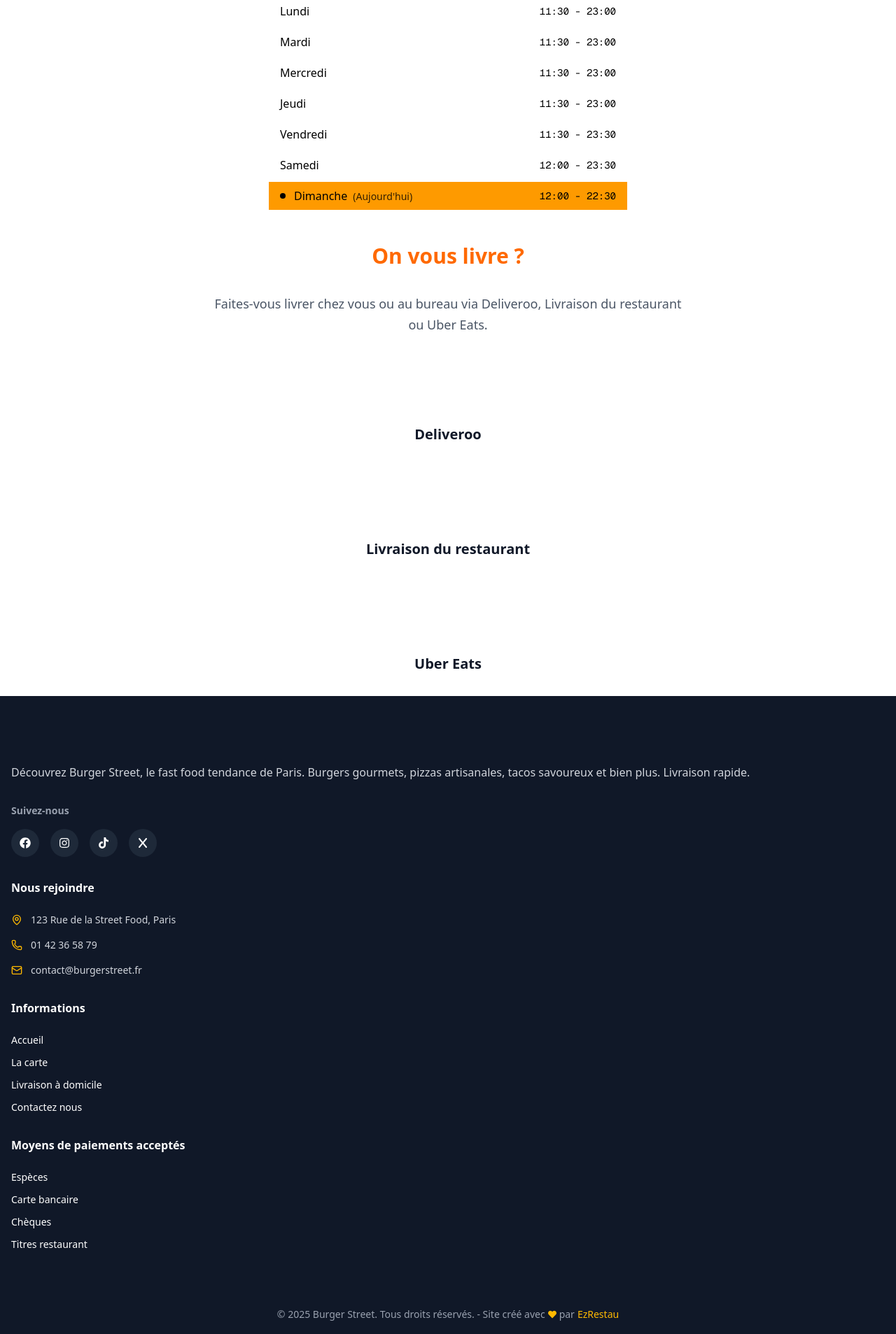
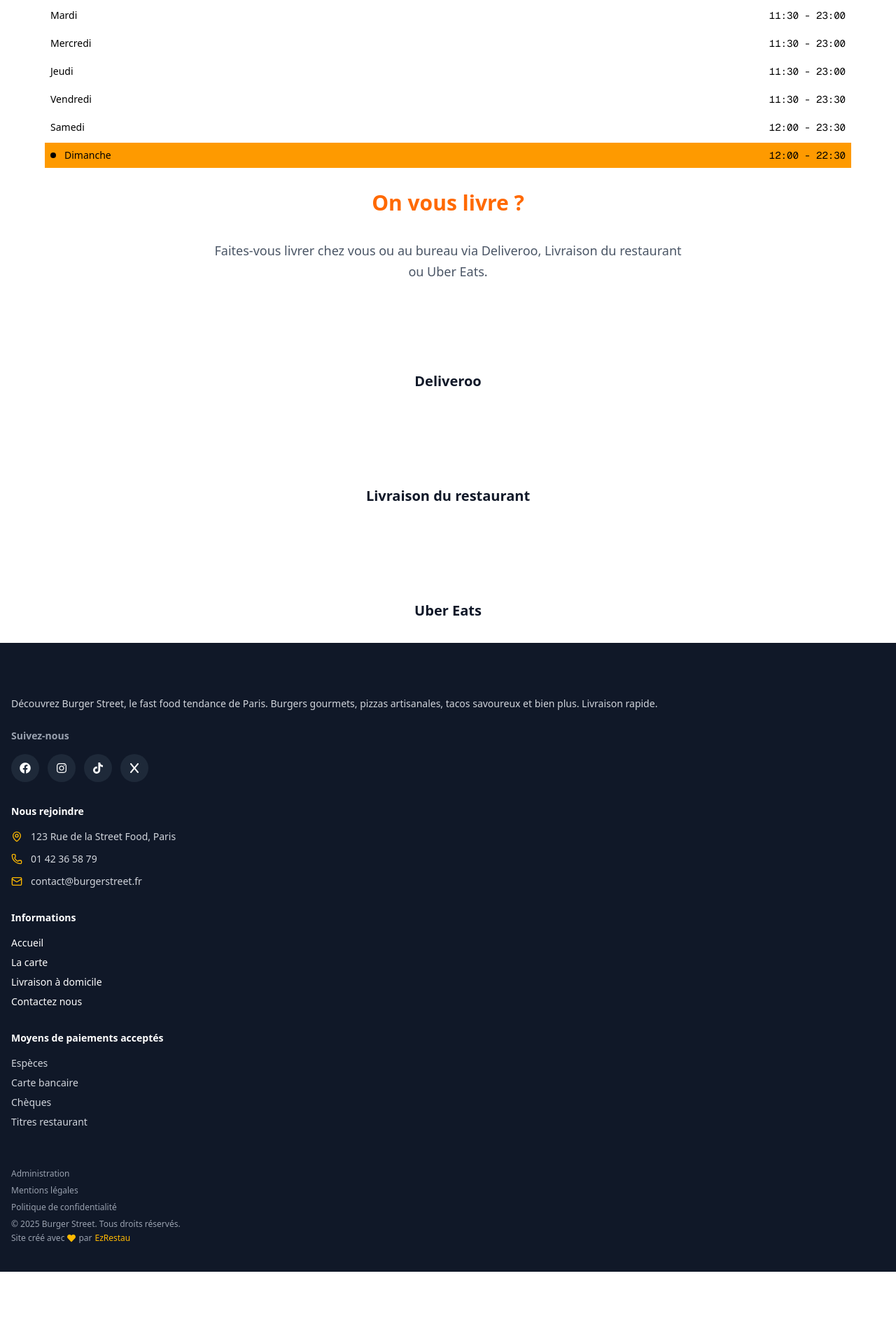
Before and after one commit to ayoubhat/ezrestau-front, a Next.js app: page /demo in a window 1280 px wide. Shown: the part 3480-5387 px from the top of the page at 70% size. After the commit the page ends 5298 px from the top, so only its background shows below. Built offline with nearby package versions, Linux system fonts and the light colour scheme.

Commit message:
Fix resopnsive page restaurant

```diff
--- a/app/dashboard/opening-hours/OpeningHoursForm.tsx
+++ b/app/dashboard/opening-hours/OpeningHoursForm.tsx
@@ -167,9 +167,104 @@
             return (
               <div
                 key={key}
-                className={`p-4 ${index !== DAYS.length - 1 ? "border-b" : ""}`}
+                className={`p-3 sm:p-4 ${
+                  index !== DAYS.length - 1 ? "border-b" : ""
+                }`}
               >
-                <div className="flex items-start justify-between">
+                {/* Mobile layout - stacked vertically */}
+                <div className="block sm:hidden">
+                  <div className="flex items-center justify-between mb-3">
+                    <span className="font-medium text-gray-900 text-sm">
+                      {label}
+                    </span>
+                    <FormField
+                      control={form.control}
+                      name={`opening_hours.${key}`}
+                      render={() => (
+                        <FormItem className="flex items-center gap-2">
+                          <FormControl>
+                            <Switch
+                              checked={isOpen}
+                              onCheckedChange={(checked) =>
+                                toggleDay(key, checked)
+                              }
+                            />
+                          </FormControl>
+                          {!isOpen && (
+                            <FormLabel className="text-gray-500 font-normal text-sm">
+                              Fermé
+                            </FormLabel>
+                          )}
+                        </FormItem>
+                      )}
+                    />
+                  </div>
+
+                  {isOpen && (
+                    <div className="space-y-3">
+                      {daySlots.map((slot, slotIndex) => (
+                        <div key={slotIndex} className="space-y-2">
+                          <div className="flex items-center gap-2">
+                            <Input
+                              type="time"
+                              value={slot.open}
+                              onChange={(e) =>
+                                updateTimeSlot(
+                                  key,
+                                  slotIndex,
+                                  "open",
+                                  e.target.value
+                                )
+                              }
+                              className="flex-1 min-w-0"
+                            />
+                            <span className="text-gray-500 text-sm px-1">
+                              à
+                            </span>
+                            <Input
+                              type="time"
+                              value={slot.close}
+                              onChange={(e) =>
+                                updateTimeSlot(
+                                  key,
+                                  slotIndex,
+                                  "close",
+                                  e.target.value
+                                )
+                              }
+                              className="flex-1 min-w-0"
+                            />
+                            {daySlots.length > 1 && (
+                              <Button
+                                type="button"
+                                variant="ghost"
+                                size="sm"
+                                onClick={() => removeTimeSlot(key, slotIndex)}
+                                className="p-1 h-8 w-8 text-red-600 hover:text-red-700 hover:bg-red-50 flex-shrink-0"
+                              >
+                                <Trash2 className="h-4 w-4" />
+                              </Button>
+                            )}
+                          </div>
+                        </div>
+                      ))}
+
+                      <Button
+                        type="button"
+                        variant="ghost"
+                        size="sm"
+                        onClick={() => addTimeSlot(key)}
+                        className="w-full text-blue-600 hover:text-blue-700 hover:bg-blue-50 text-sm"
+                      >
+                        <Plus className="h-4 w-4 mr-1" />
+                        Ajouter une plage horaire
+                      </Button>
+                    </div>
+                  )}
+                </div>
+
+                {/* Desktop layout - horizontal */}
+                <div className="hidden sm:flex items-start justify-between">
                   <div className="flex items-center gap-4 min-w-[200px]">
                     <span className="font-medium text-gray-900 min-w-[80px]">
                       {label}
@@ -264,7 +359,11 @@
           })}
         </div>
 
-        <Button type="submit" disabled={mutation.isPending}>
+        <Button
+          type="submit"
+          disabled={mutation.isPending}
+          className="w-full sm:w-auto"
+        >
           {mutation.isPending ? "Enregistrement..." : "Enregistrer"}
         </Button>
       </form>
--- a/app/demo/demo-restaurant.ts
+++ b/app/demo/demo-restaurant.ts
@@ -341,7 +341,10 @@
     zones: ["75001", "75002", "75003", "75004"],
   },
   opening_hours: {
-    monday: [{ open: "11:30", close: "23:00" }],
+    monday: [
+      { open: "11:30", close: "23:00" },
+      { open: "11:30", close: "23:00" },
+    ],
     tuesday: [{ open: "11:30", close: "23:00" }],
     wednesday: [{ open: "11:30", close: "23:00" }],
     thursday: [{ open: "11:30", close: "23:00" }],
--- a/app/demo/page.tsx
+++ b/app/demo/page.tsx
@@ -89,7 +89,7 @@
       .filter(Boolean) || [];
 
   return (
-    <div className="min-h-screen bg-white">
+    <div className="flex flex-col gap-4 min-h-screen bg-white">
       <Navbar restaurant={restaurant} />
       <Hero name={restaurant.name} />
       {hasMenu() && <MenuSection menu={restaurant.menu ?? []} />}
--- a/app/restaurants/[subdomain]/Footer.tsx
+++ b/app/restaurants/[subdomain]/Footer.tsx
@@ -47,23 +47,25 @@
 
   return (
     <footer className="bg-gray-900 text-white relative overflow-hidden">
-      <div className="relative z-10 max-w-7xl mx-auto px-4 sm:px-6 lg:px-8 pt-16 pb-6">
-        <div className="grid grid-cols-1 md:grid-cols-2 lg:grid-cols-4 gap-8 lg:gap-12">
-          <div className="lg:col-span-1">
-            <h3 className="text-2xl font-bold bg-gradient-to-r from-amber-400 to-red-500 bg-clip-text text-transparent">
+      <div className="relative z-10 max-w-7xl mx-auto px-4 sm:px-6 lg:px-8 pt-12 sm:pt-16 pb-6">
+        <div className="grid grid-cols-1 sm:grid-cols-2 lg:grid-cols-4 gap-8 lg:gap-12">
+          <div className="sm:col-span-2 lg:col-span-1">
+            <h3 className="text-xl sm:text-2xl font-bold bg-gradient-to-r from-amber-400 to-red-500 bg-clip-text text-transparent">
               {restaurantName}
             </h3>
 
-            <p className="text-gray-300 leading-relaxed mb-6">
+            {seo_description && (
+              <p className="text-gray-300 leading-relaxed mb-6 text-sm sm:text-base">
                 {seo_description}
               </p>
+            )}
 
             {socialLinks.length > 0 && (
-              <div className="mt-8">
+              <div className="mt-6 sm:mt-8">
                 <h5 className="text-sm font-semibold mb-4 text-gray-400">
                   Suivez-nous
                 </h5>
-                <div className="flex space-x-4">
+                <div className="flex flex-wrap gap-3 sm:gap-4">
                   {socialLinks.map((social, index) => (
                     <Link
                       key={index}
@@ -82,93 +84,121 @@
             )}
           </div>
 
-          <div>
-            <h4 className="text-md font-semibold mb-6 flex items-center space-x-2">
-              <span>Nous rejoindre</span>
+          <div className="sm:col-span-1 lg:col-span-1">
+            <h4 className="text-sm sm:text-md font-semibold mb-4 sm:mb-6">
+              Nous rejoindre
             </h4>
-            <div className="text-sm space-y-4">
+            <div className="text-sm space-y-3 sm:space-y-4">
               {fullAddress && (
-                <div className="flex items-center space-x-3 text-gray-300 hover:text-white transition-colors cursor-pointer">
-                  <MapPin className="w-4 h-4 text-amber-400" />
-                  <span>{fullAddress}</span>
+                <div className="flex items-start space-x-3 text-gray-300 hover:text-white transition-colors cursor-pointer">
+                  <MapPin className="w-4 h-4 text-amber-400 mt-0.5 flex-shrink-0" />
+                  <span className="break-words">{fullAddress}</span>
                 </div>
               )}
               {phone && (
                 <div className="flex items-center space-x-3 text-gray-300 hover:text-white transition-colors cursor-pointer">
-                  <Phone className="w-4 h-4 text-amber-400" />
-                  <span>{phone}</span>
+                  <Phone className="w-4 h-4 text-amber-400 flex-shrink-0" />
+                  <span className="break-all">{phone}</span>
                 </div>
               )}
               {email && (
                 <div className="flex items-center space-x-3 text-gray-300 hover:text-white transition-colors cursor-pointer">
-                  <Mail className="w-4 h-4 text-amber-400" />
-                  <span>{email}</span>
+                  <Mail className="w-4 h-4 text-amber-400 flex-shrink-0" />
+                  <span className="break-all">{email}</span>
                 </div>
               )}
             </div>
           </div>
 
-          <div>
-            <h4 className="text-md font-semibold mb-6">Informations</h4>
-            <ul className="text-sm space-y-3">
+          <div className="sm:col-span-1 lg:col-span-1">
+            <h4 className="text-sm sm:text-md font-semibold mb-4 sm:mb-6">
+              Informations
+            </h4>
+            <ul className="text-sm space-y-2 sm:space-y-3">
               <li>
-                <Link href="/demo">Accueil</Link>
+                <Link
+                  href="/demo"
+                  className="hover:text-amber-400 transition-colors"
+                >
+                  Accueil
+                </Link>
               </li>
               <li>
-                <Link href="/demo">La carte</Link>
+                <Link
+                  href="/demo"
+                  className="hover:text-amber-400 transition-colors"
+                >
+                  La carte
+                </Link>
               </li>
               <li>
-                <Link href="/demo">Livraison à domicile</Link>
+                <Link
+                  href="/demo"
+                  className="hover:text-amber-400 transition-colors"
+                >
+                  Livraison à domicile
+                </Link>
               </li>
               <li>
-                <Link href="/demo">Contactez nous</Link>
+                <Link
+                  href="/demo"
+                  className="hover:text-amber-400 transition-colors"
+                >
+                  Contactez nous
+                </Link>
               </li>
             </ul>
           </div>
 
           {paymentMethods.length > 0 && (
-            <div>
-              <h4 className="text-md font-semibold mb-6 flex items-center space-x-2">
-                <span>Moyens de paiements acceptés</span>
+            <div className="sm:col-span-2 lg:col-span-1">
+              <h4 className="text-sm sm:text-md font-semibold mb-4 sm:mb-6">
+                Moyens de paiements acceptés
               </h4>
-              <div className="text-sm space-y-3">
+              <div className="text-sm space-y-2 sm:space-y-3">
                 {paymentMethods.map((method, index) => (
-                  <p key={index}>{method}</p>
+                  <p key={index} className="text-gray-300">
+                    {method}
+                  </p>
                 ))}
               </div>
             </div>
           )}
         </div>
 
-        <div className="border-t border-gray-700 mt-12 pt-8">
-          <div className="flex flex-col md:flex-row justify-between items-center">
-            <p className="flex gap-1 text-gray-400 text-sm">
-              &copy; 2025 {restaurantName}. Tous droits réservés. - Site créé
-              avec <FaHeart className="w-3 h-5 text-amber-400" />
-              par
+        <div className="border-t border-gray-700 mt-8 sm:mt-12 pt-6 sm:pt-8">
+          <div className="flex flex-col space-y-4 md:flex-row md:justify-between md:items-center md:space-y-0 gap-2">
+            <div className="text-gray-400 text-xs sm:text-sm order-2 md:order-1">
+              <div className="flex flex-col sm:flex-row sm:items-center sm:gap-1">
+                <span>&copy; 2025 {restaurantName}. Tous droits réservés.</span>
+                <span className="flex items-center gap-1 mt-1 sm:mt-0">
+                  Site créé avec{" "}
+                  <FaHeart className="w-3 h-3 text-amber-400 inline" /> par{" "}
                   <Link
                     href={"/"}
                     className="text-amber-400 hover:text-amber-300 transition-colors font-medium hover:underline"
                   >
                     EzRestau
                   </Link>
-            </p>
-            <div className="flex space-x-6 mt-4 md:mt-0">
+                </span>
+              </div>
+            </div>
+            <div className="flex flex-col space-y-2 sm:flex-row sm:space-y-0 sm:space-x-4 md:space-x-6 order-1 md:order-2">
               <Link
                 href={"/sign-in"}
-                className="text-gray-400 hover:text-white transition-colors text-sm hover:underline"
+                className="text-gray-400 hover:text-white transition-colors text-xs sm:text-sm hover:underline"
               >
                 Administration
               </Link>
               <Link
                 href={"/mentions-legales"}
-                className="text-gray-400 hover:text-white transition-colors text-sm hover:underline"
+                className="text-gray-400 hover:text-white transition-colors text-xs sm:text-sm hover:underline"
               >
                 Mentions légales
               </Link>
               <Link
                 href={"/politique-confidentialite"}
-                className="text-gray-400 hover:text-white transition-colors text-sm hover:underline"
+                className="text-gray-400 hover:text-white transition-colors text-xs sm:text-sm hover:underline"
               >
                 Politique de confidentialité
               </Link>
--- a/app/restaurants/[subdomain]/Section.tsx
+++ b/app/restaurants/[subdomain]/Section.tsx
@@ -11,7 +11,7 @@
 }) => {
   return (
     <section
-      className={`flex flex-col justify-center items-center p-6 ${bgColor}`}
+      className={`flex flex-col justify-center items-center p-2 sm:p-6 w-full ${bgColor}`}
     >
       <div className="text-center">
         <h2 className="text-3xl md:text-4xl font-bold text-orange-500 mb-4">
@@ -22,7 +22,7 @@
           {description}
         </p>
       </div>
-      <div className="max-w-6xl">{children}</div>
+      <div className="w-full max-w-6xl">{children}</div>
     </section>
   );
 };
--- a/app/restaurants/[subdomain]/_sections/WorkingHours.tsx
+++ b/app/restaurants/[subdomain]/_sections/WorkingHours.tsx
@@ -31,11 +31,12 @@
 
   return (
     <SectionLayout title={title}>
-      <div className="w-full min-w-lg space-y-1">
+      <div className="flex justify-center w-full">
+        <div className="flex flex-col justify-center items-center w-full sm:max-w-md space-y-1">
           {hoursWithToday.map((schedule, index) => (
             <div
               key={index}
-            className={`flex items-center justify-between py-2 px-4 rounded-lg transition-all duration-200 ${
+              className={`w-full flex items-center justify-between py-2 px-2 rounded-lg transition-all duration-200 ${
                 schedule.isToday
                   ? "bg-amber-500 text-primary-foreground"
                   : "hover:bg-muted/50"
@@ -46,7 +47,7 @@
                   <div className="w-2 h-2 bg-current rounded-full"></div>
                 )}
                 <span
-                className={`font-medium ${
+                  className={`flex felx-row font-medium text-sm sm:text-md ${
                     schedule.isToday
                       ? "text-primary-foreground"
                       : "text-foreground"
@@ -54,14 +55,14 @@
                 >
                   {schedule.day}
                   {schedule.isToday && (
-                  <span className="ml-2 text-sm opacity-80">
+                    <span className="hidden sm:flex ml-2 text-sm  opacity-80">
                       (Aujourd&apos;hui)
                     </span>
                   )}
                 </span>
               </div>
               <span
-              className={`font-mono text-sm ${
+                className={`font-mono text-sm sm:text-md ${
                   schedule.isToday
                     ? "text-primary-foreground"
                     : "text-muted-foreground"
@@ -72,6 +73,7 @@
             </div>
           ))}
         </div>
+      </div>
     </SectionLayout>
   );
 };
--- a/components/landing/Pricing.tsx
+++ b/components/landing/Pricing.tsx
@@ -7,8 +7,8 @@
 const Pricing = () => {
   const features = [
     "Site web professionnel",
-    "Tableau de bord d&apos;administration",
-    "Sous-domaine gratuit (.ezrestau.com)",
+    "Tableau de bord d'administration",
+    "Sous-domaine gratuit (.ezrestau.fr)",
     "Hébergement haute performance",
     "Sécurité et certificats SSL (https)",
     "Optimisé pour les moteurs de recherche",
```
Lines whose indentation alone changed are shown as unchanged.
